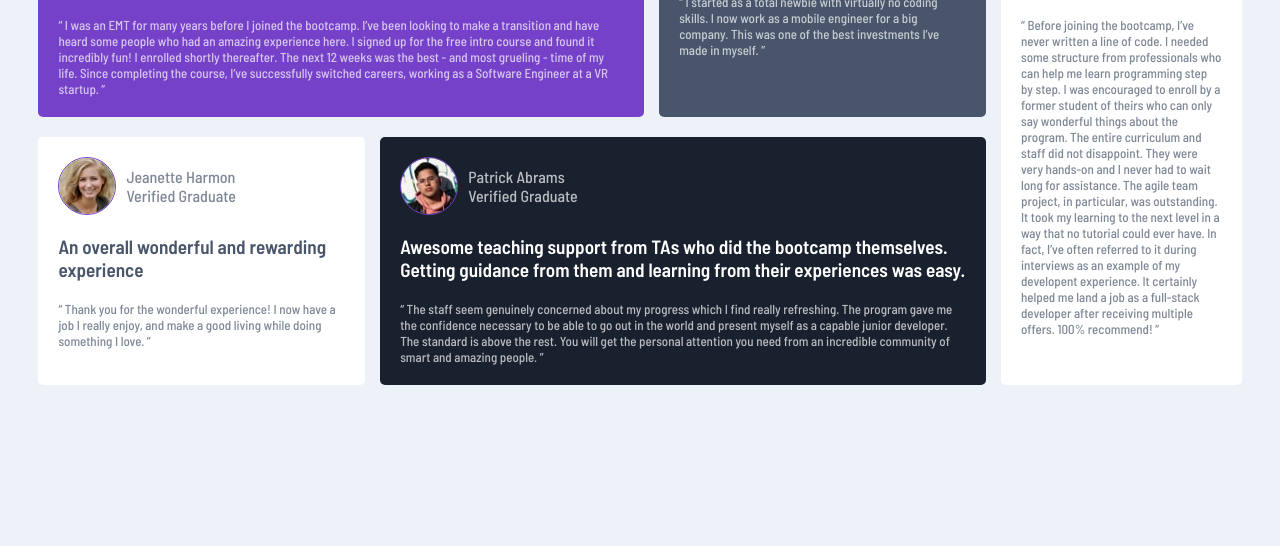
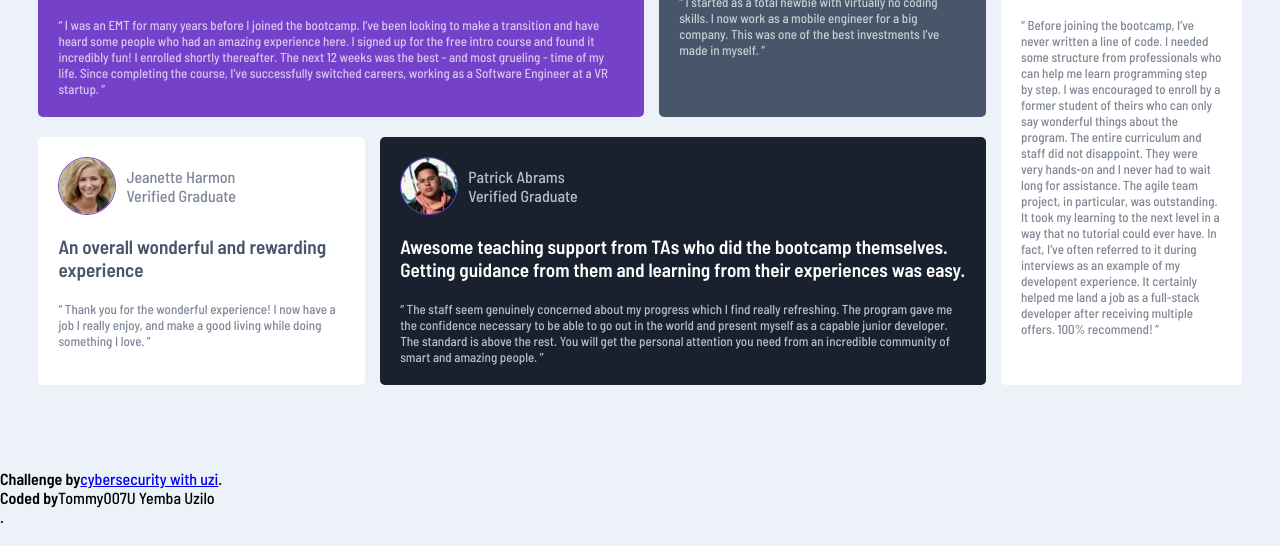
Before and after one commit to Tommy007U/testimonials-grid-section, a plain HTML site: page index.html in a window 1280 px wide. Shown: the part 234-780 px from the top of the page. Drawn offline with Linux system fonts and the light colour scheme.

Commit message:
addition part of the footer

```diff
--- a/index.html
+++ b/index.html
@@ -102,5 +102,12 @@
          </div>
 
   </div>
+
+  <footer>
+    <p class="footer">
+     <strong>Challenge by</strong><a href="https://www.facebook.com/groups/500737871351544" target="_blank">cybersecurity with uzi</a>.
+     <p> <strong>Coded by</strong>Tommy007U Yemba Uzilo</p>.
+    </p>
+  </footer>
 </body>
 </html>
```
